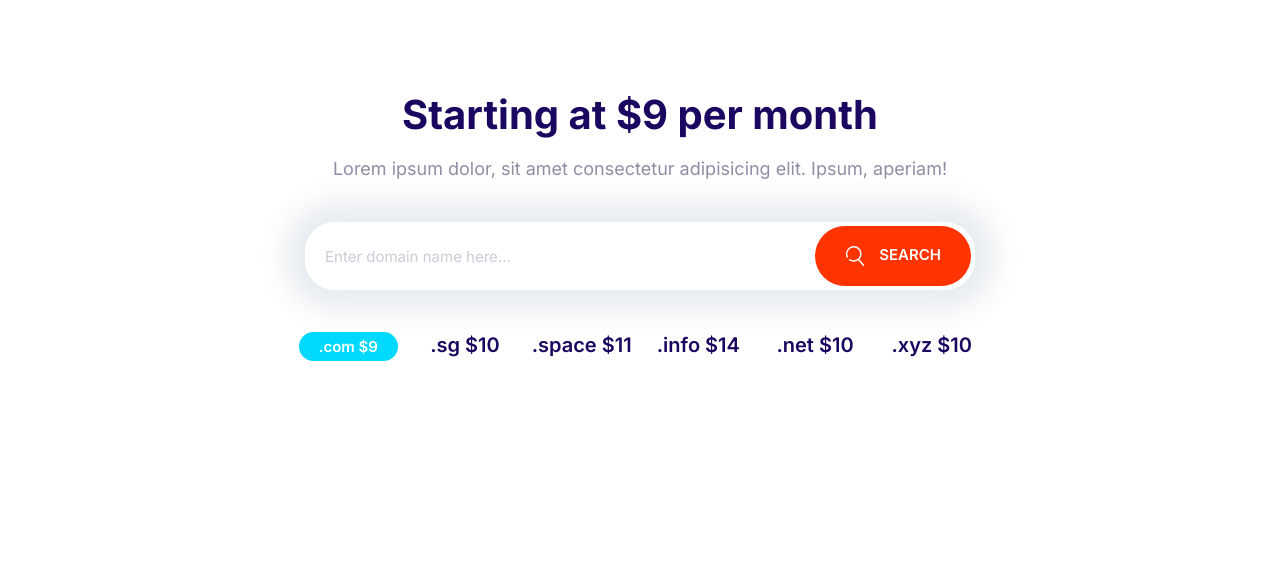
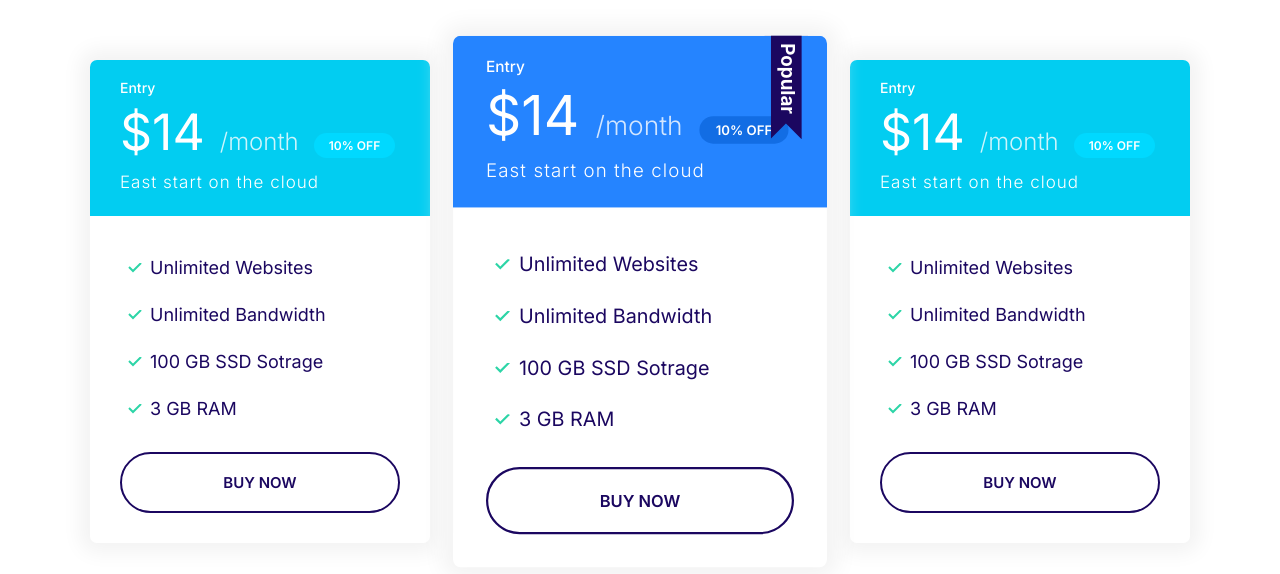
Before and after one commit to aminsajad/moshify, a plain HTML site: page index.html in a window 1280 px wide. Drawn offline with Linux system fonts and the light colour scheme.

Commit message:
Add planblocks

```diff
--- a/css/styles.css
+++ b/css/styles.css
@@ -324,12 +324,19 @@ h1,h2,h3{
   color: #fff;
 }
 
+.card--primary .badge--primary {
+  background: #126de4;
+}
+
 .card--secondary .card__header{
   background: #02cdf1;
-  text-align: center;
 }
 
 /* Plans */
+
+.plan {
+  transition: transform .2s ease-out;
+}
 
 .plan__name{
   color: #fff;
@@ -360,6 +367,10 @@ h1,h2,h3{
   margin-bottom: 2rem;
 }
 
+.plan--popular {
+  transform: scale(1.1);
+}
+
 .plan--popular .card__header{
   position: relative;
 }
@@ -371,6 +382,14 @@ h1,h2,h3{
   position: absolute;
   top: -6px;
   right: 5%;
+}
+
+.plan:hover {
+  transform: scale(1.05);
+}
+
+.plan--popular:hover {
+  transform: scale(1.15);
 }
 
 @media screen and (min-width: 1024px){
@@ -721,7 +740,7 @@ h1,h2,h3{
 /* Domain block */
 
 .block-domain .input-group {
-  box-shadow: 0 0 30px 20px #e6ebee;
+  box-shadow: 0 0 10px 5px #f0f2f4;
   border: 0;
   margin: 4rem auto;
   max-width: 670px;
@@ -743,3 +762,14 @@ h1,h2,h3{
     grid-template-columns: repeat(auto-fit, minmax(100px, 1fr));
   }
 }
+
+/* Plans Block */
+
+.block-plans .grid {
+  gap: 8rem 4rem;
+}
+
+.block-plans .card {
+  max-width: 500px;
+  margin: 0 auto;
+}
--- a/index.html
+++ b/index.html
@@ -14,35 +14,74 @@
     <link rel="stylesheet" href="css/styles.css" />
   </head>
   <body>
-    <section class="block container block-domain">
-      <header class="block__header">
-        <h2>Starting at $9 per month</h2>
-        <p>
-          Lorem ipsum dolor, sit amet consectetur adipisicing elit. Ipsum,
-          aperiam!
-        </p>
-      </header>
-      <div class="input-group">
-        <input
-          type="text"
-          class="input"
-          placeholder="Enter domain name here..."
-        />
-        <button class="btn btn--accent">
-          <svg class="icon icon--white">
-            <use xlink:href="images/sprite.svg#search"></use>
-          </svg>
-          Search
-        </button>
+    <section class="block container block-plans">
+     <div class="grid grid--1x3">
+        <div class="plan">
+          <div class="card card--secondary">
+            <header class="card__header">
+              <h3 class="plan__name">Entry</h3>
+              <span class="plan__price">$14</span>
+              <span class="billing-cycle">/month</span>
+              <span class="badge badge--secondary badge--small">10% OFF</span>
+              <span class="plan__description">East start on the cloud</span>
+            </header>
+            <div class="card__body">
+              <ul class="list list--tick">
+                <li class="list__item">Unlimited Websites</li>
+                <li class="list__item">Unlimited Bandwidth</li>
+                <li class="list__item">100 GB SSD Sotrage</li>
+                <li class="list__item">3 GB RAM</li>
+              </ul>
+              <button class="btn btn--outline btn--block">Buy Now</button>
+            </div>
+          </div>
+        </div>
+          <div class="plan plan--popular">
+            <div class="card card--primary">
+              <header class="card__header">
+                <h3 class="plan__name">Entry</h3>
+                <span class="plan__price">$14</span>
+                <span class="billing-cycle">/month</span>
+                <span class="badge badge--primary badge--small">10% OFF</span>
+                <span class="plan__description">East start on the cloud</span>
+              </header>
+              <div class="card__body">
+                <ul class="list list--tick">
+                  <li class="list__item">Unlimited Websites</li>
+                  <li class="list__item">Unlimited Bandwidth</li>
+                  <li class="list__item">100 GB SSD Sotrage</li>
+                  <li class="list__item">3 GB RAM</li>
+                </ul>
+                <button class="btn btn--outline btn--block">Buy Now</button>
+              </div>
+            </div>
+          </div>
+            <div class="plan">
+              <div class="card card--secondary">
+                <header class="card__header">
+                  <h3 class="plan__name">Entry</h3>
+                  <span class="plan__price">$14</span>
+                  <span class="billing-cycle">/month</span>
+                  <span class="badge badge--secondary badge--small"
+                    >10% OFF</span
+                  >
+                  <span class="plan__description">East start on the cloud</span>
+                </header>
+                <div class="card__body">
+                  <ul class="list list--tick">
+                    <li class="list__item">Unlimited Websites</li>
+                    <li class="list__item">Unlimited Bandwidth</li>
+                    <li class="list__item">100 GB SSD Sotrage</li>
+                    <li class="list__item">3 GB RAM</li>
+                  </ul>
+                  <button class="btn btn--outline btn--block">Buy Now</button>
+                </div>
+              </div>
+            </div>
+          </div>
+        </div>
       </div>
-      <ul class="list block-domain__prices">
-        <li><span class="badge badge--secondary">.com $9</span></li>
-        <li>.sg $10</li>
-        <li>.space $11</li>
-        <li>.info $14</li>
-        <li>.net $10</li>
-        <li>.xyz $10</li>
-      </ul>
+     </div>
     </section>
     <script src="js/main.js"></script>
   </body>
```
Also changed, not shown: components/planblocks.html (added, +69 -0 lines), 1 other file.
